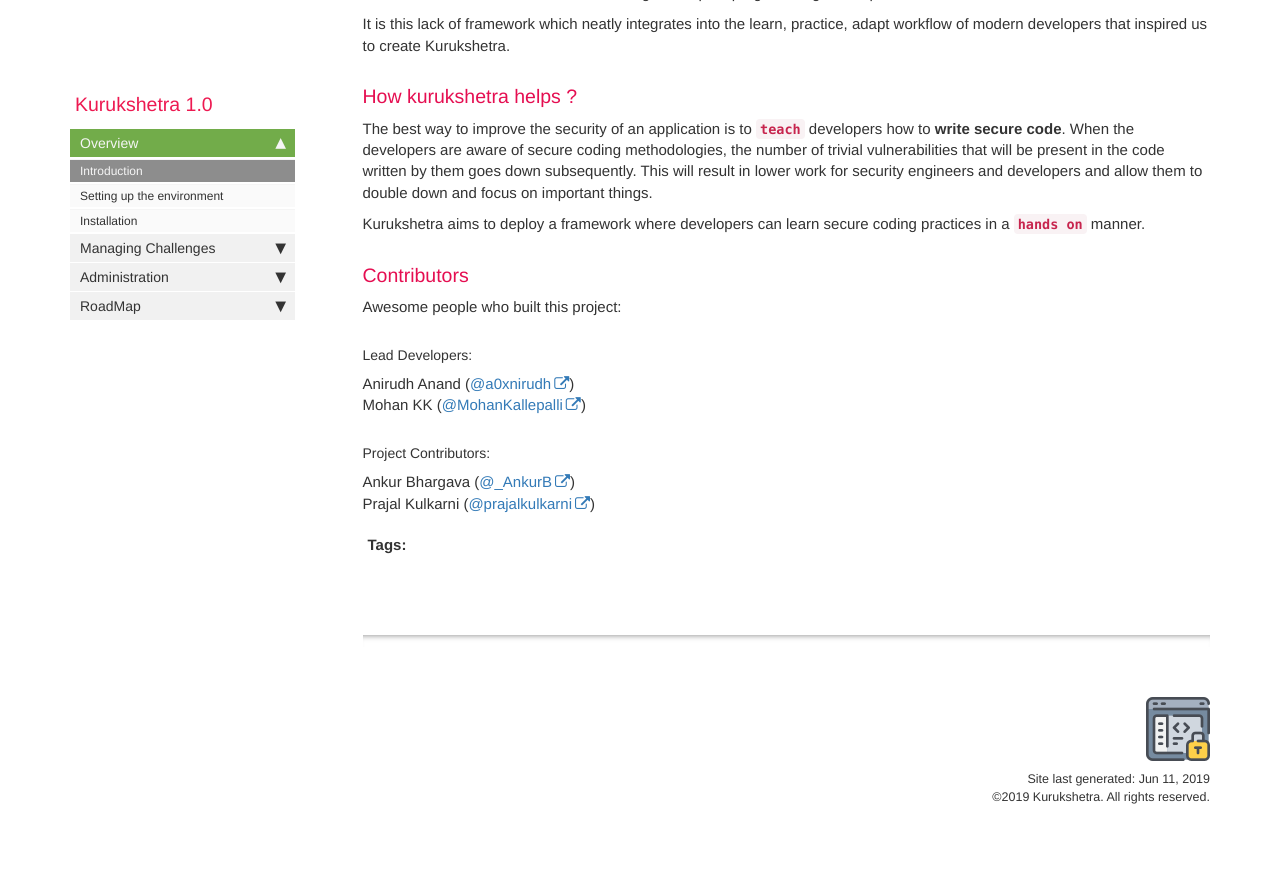
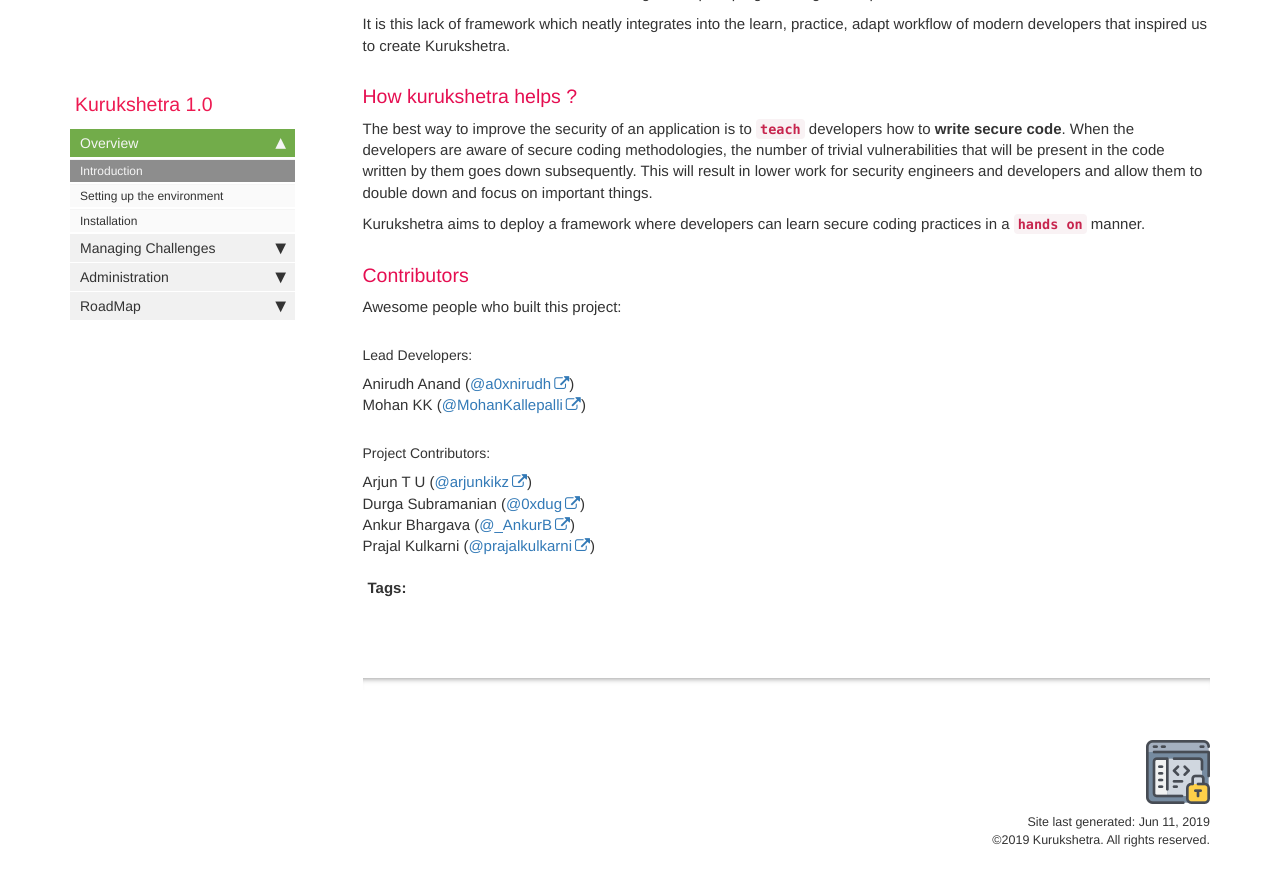
Before and after one commit to a0xnirudh/kurukshetra, a Jekyll site: the page built from pages/Introduction/overview.md, in a window 1280 px wide and 900 px high, scrolled down 1086 px. Shown: the top 886 px of the window. Built offline with Jekyll 4.4.1, drawn with Linux system fonts in a browser that asks for light colours; nearby versions of some CDN libraries; comment, search, counter and statistics services are not loaded; before the commit the page ends 1943 px from its top, so only the background shows below that.

```diff
--- a/CNAME
+++ /dev/null
@@ -1 +0,0 @@
-docs.kurukshetra.io
--- a/pages/Introduction/overview.md
+++ b/pages/Introduction/overview.md
@@ -43,5 +43,7 @@ Mohan KK ([@MohanKallepalli](https://twitter.com/MohanKallepalli))
 
 ##### Project Contributors:
 
+Arjun T U ([@arjunkikz](https://twitter.com/arjunkikz))
+Durga Subramanian ([@0xdug](https://twitter.com/0xdug))
 Ankur Bhargava ([@_AnkurB](https://twitter.com/_AnkurB))
 Prajal Kulkarni ([@prajalkulkarni](https://twitter.com/prajalkulkarni))
```
